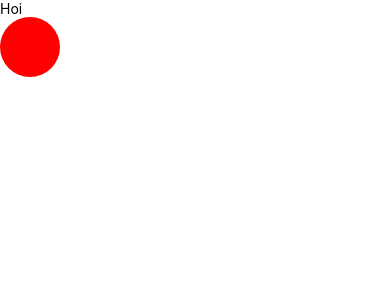
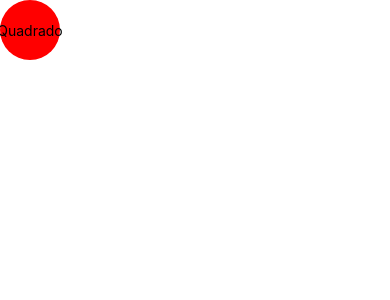
Before and after one commit to devbran-git/test, a React Native app: screen / in a window 390 px wide. Shown: the top 300 px of the page. Built offline with nearby package versions, Linux system fonts and the light colour scheme.

Commit message:
caso de teste reprovado

```diff
--- a/src/App.tsx
+++ b/src/App.tsx
@@ -7,7 +7,6 @@ import Ball from './components/ball/ball';
 function App(): JSX.Element {
   return (
     <SafeAreaView>
-      <Text>Hoi</Text>
       <Ball></Ball>
     </SafeAreaView>
   );
--- a/src/components/ball/ball.tsx
+++ b/src/components/ball/ball.tsx
@@ -1,15 +1,19 @@
 import React from 'react';
-import {View} from 'react-native';
+import {Text, View} from 'react-native';
 
 const Ball = () => {
   return (
     <View
       style={{
+        alignItems: 'center',
+        justifyContent: 'center',
         width: 60,
         height: 60,
         borderRadius: 30,
         backgroundColor: '#f00',
-      }}></View>
+      }}>
+      <Text>Quadrado</Text>
+    </View>
   );
 };
 
```
Also changed, not shown: 1 other file (tests, documents, lock files or other folders).
